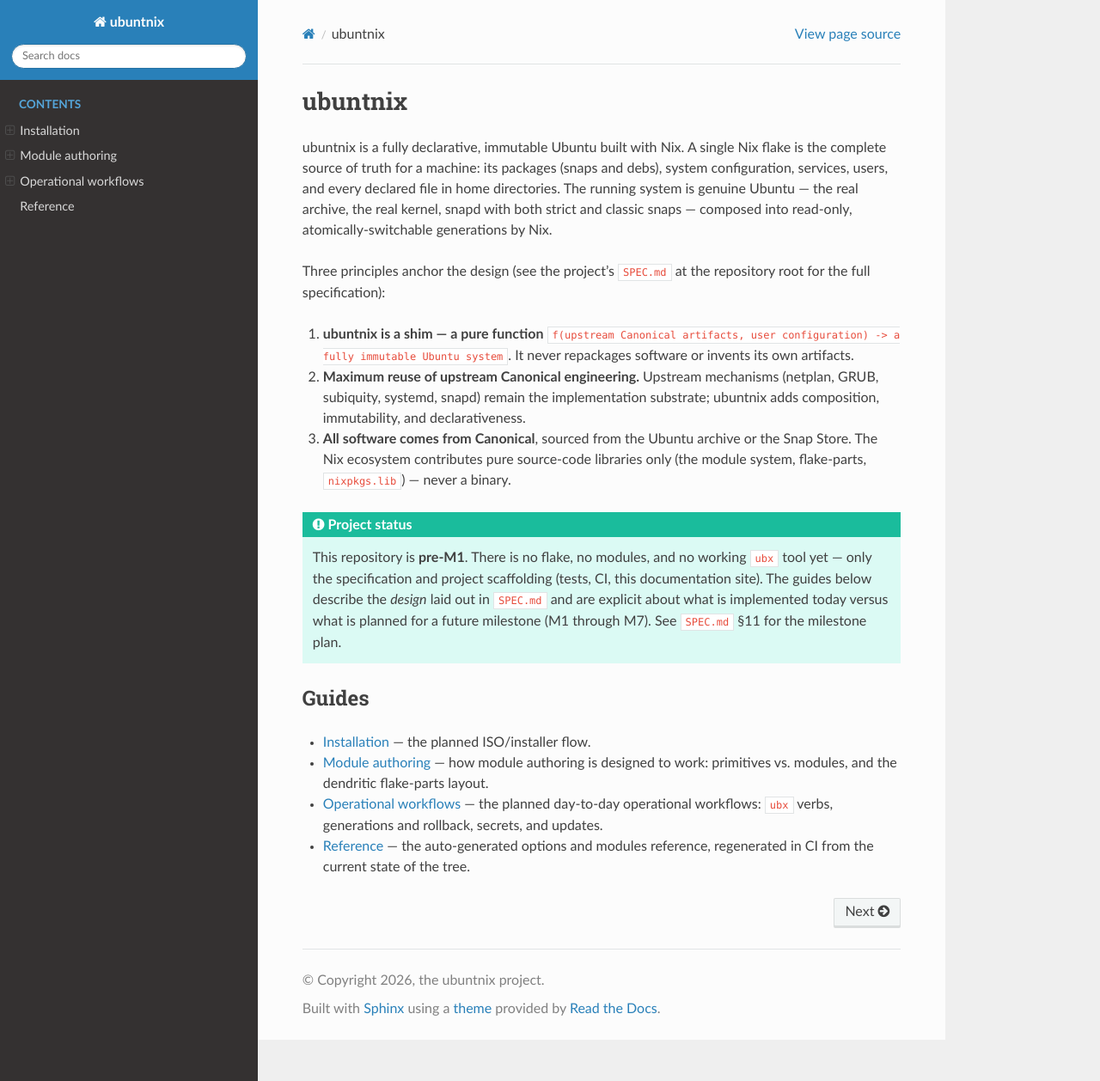
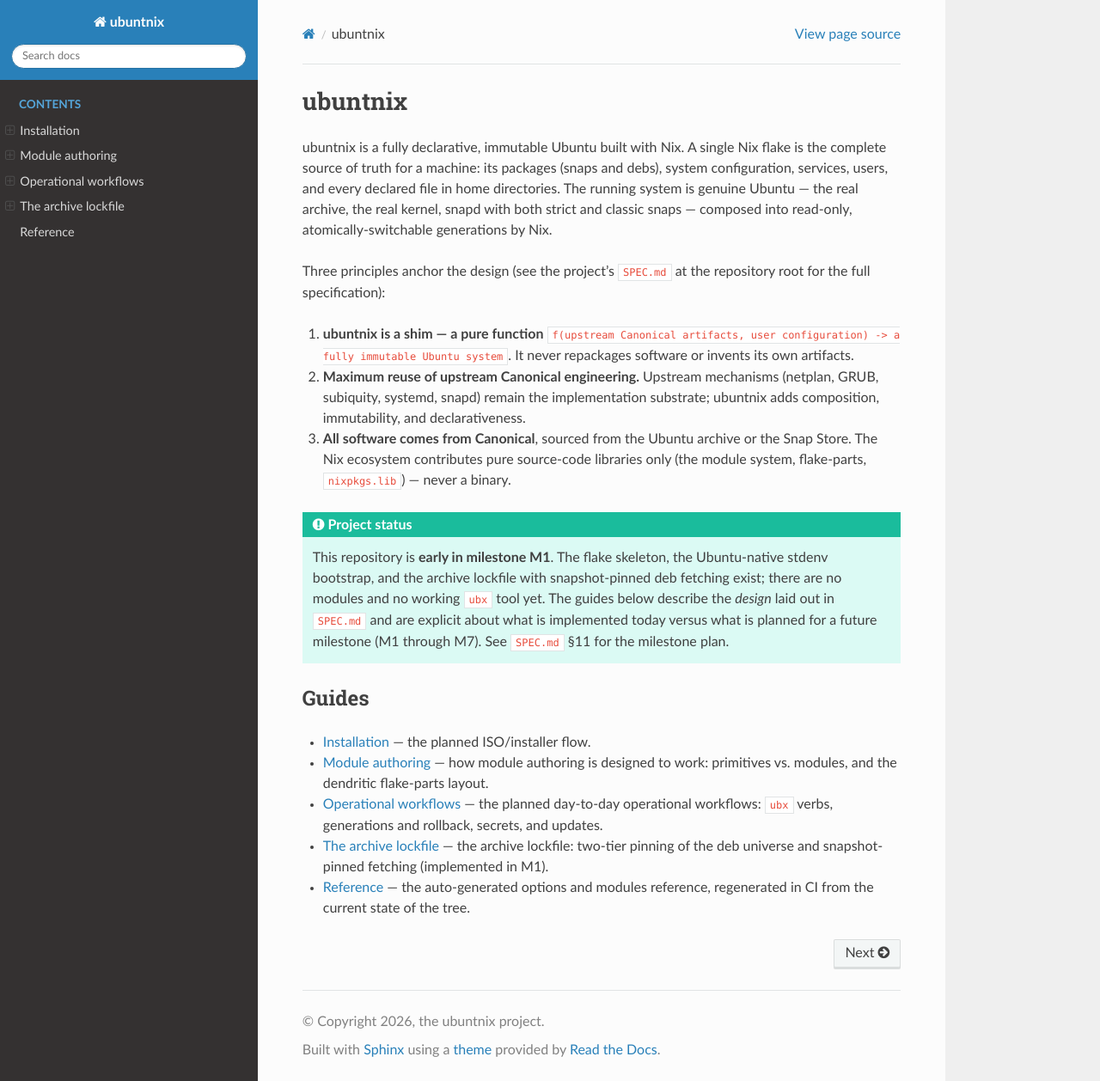
Before and after one commit to Guno327/ubuntnix, a Sphinx documentation site: the page built from docs/index.md, in a window 1280 px wide and 1258 px high. Shown: the whole window at 86% size. Built offline with Sphinx 7.4.7 and the Read the Docs theme 3.1.0, drawn with Linux system fonts in a browser that asks for light colours; pages that are not in the unit, such as notebooks, are missing from menus.

Commit message:
feat(archive): archive lockfile schema + snapshot-pinned deb fetching (#7)
Implements SPEC.md §4.4's reproducibility model, public tier (M1):

- archive.lock.json (repo root): two-tier JSON lockfile — public tier
  pins a snapshot.ubuntu.com timestamp plus resolved (name, version,
  arch, component, path, sha256, size) tuples; esm tier present in
  schema but intentionally empty until M4. Five real hash-pinned debs
  (ed, hello, htop, jq, zlib1g), each sha256 independently recomputed
  from downloaded bytes rather than trusted from the index.
- nix/archive.nix: flake.lib.archive — schema validation (throwing,
  all-errors-at-once), snapshot-pinned fetching via <nix/fetchurl.nix>
  (Nix-internal fetcher, lazy at eval time; store-name sanitization),
  plus two CI proof derivations: .#archive-fetch-proof (fetches every
  pinned deb, recomputes sha256 in the ubuntu-native stdenv sandbox,
  dpkg-deb --info on a fetched deb) and .#archive-hash-mismatch-proof
  (deliberately wrong pin; CI asserts the build FAILS with a hash
  mismatch — the negative-path proof).
- CI: builds the fetch proof (sandbox relaxed, same reasoning as
  stdenv-proof) and asserts the mismatch proof fails correctly.
- tests: 040 (lockfile schema via python3, no nix needed), 041 (static
  flake wiring checks); 021 purity guard gains a narrow, documented
  carve-out for the exact <nix/fetchurl.nix> spelling only.
- docs: docs/archive.md guide, wired into the toctree; index status
  admonition updated to reflect early-M1 reality.

Salvaged from an interrupted predecessor session's Engineer worktree
per ORCHESTRATION.md §3.2; reviewed, hash-spot-checked, and tested by
the PM (7/7 local harness tests pass).

Closes #7

Co-Authored-By: Claude Sonnet 5 <noreply@anthropic.com>
Co-Authored-By: Claude Fable 5 <noreply@anthropic.com>

````diff
--- a/docs/index.md
+++ b/docs/index.md
@@ -23,12 +23,13 @@ repository root for the full specification):
 ```{admonition} Project status
 :class: important
 
-This repository is **pre-M1**. There is no flake, no modules, and no
-working `ubx` tool yet — only the specification and project scaffolding
-(tests, CI, this documentation site). The guides below describe the
-*design* laid out in `SPEC.md` and are explicit about what is implemented
-today versus what is planned for a future milestone (M1 through M7). See
-`SPEC.md` §11 for the milestone plan.
+This repository is **early in milestone M1**. The flake skeleton, the
+Ubuntu-native stdenv bootstrap, and the archive lockfile with
+snapshot-pinned deb fetching exist; there are no modules and no working
+`ubx` tool yet. The guides below describe the *design* laid out in
+`SPEC.md` and are explicit about what is implemented today versus what is
+planned for a future milestone (M1 through M7). See `SPEC.md` §11 for the
+milestone plan.
 ```
 
 ## Guides
@@ -38,6 +39,8 @@ today versus what is planned for a future milestone (M1 through M7). See
   modules, and the dendritic flake-parts layout.
 - {doc}`workflows` — the planned day-to-day operational workflows: `ubx`
   verbs, generations and rollback, secrets, and updates.
+- {doc}`archive` — the archive lockfile: two-tier pinning of the deb
+  universe and snapshot-pinned fetching (implemented in M1).
 - {doc}`reference/index` — the auto-generated options and modules reference,
   regenerated in CI from the current state of the tree.
 
@@ -49,5 +52,6 @@ today versus what is planned for a future milestone (M1 through M7). See
 install
 modules
 workflows
+archive
 reference/index
 ```
````
Also changed, not shown: archive.lock.json (added, +59 -0 lines), docs/archive.md (added, +127 -0 lines), 6 other files.
